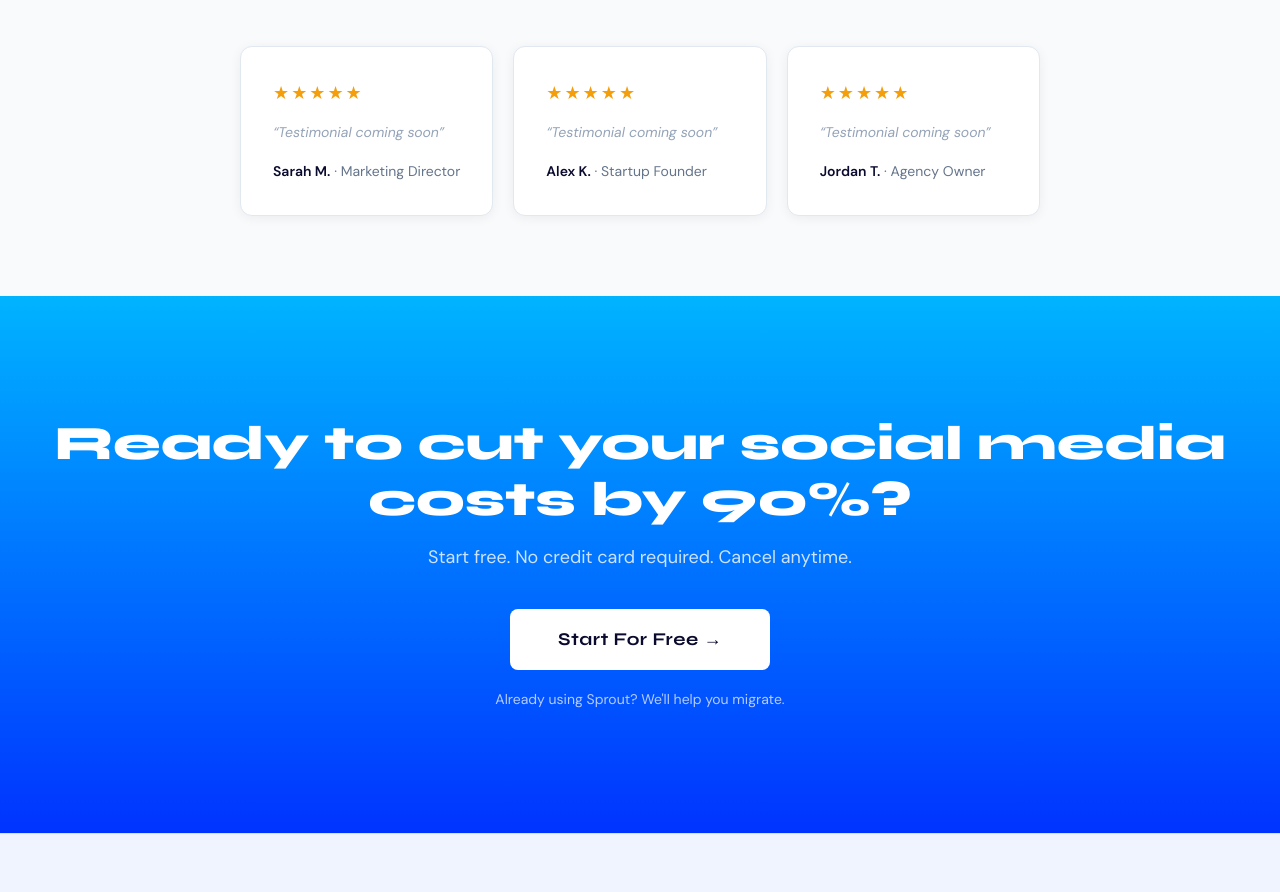
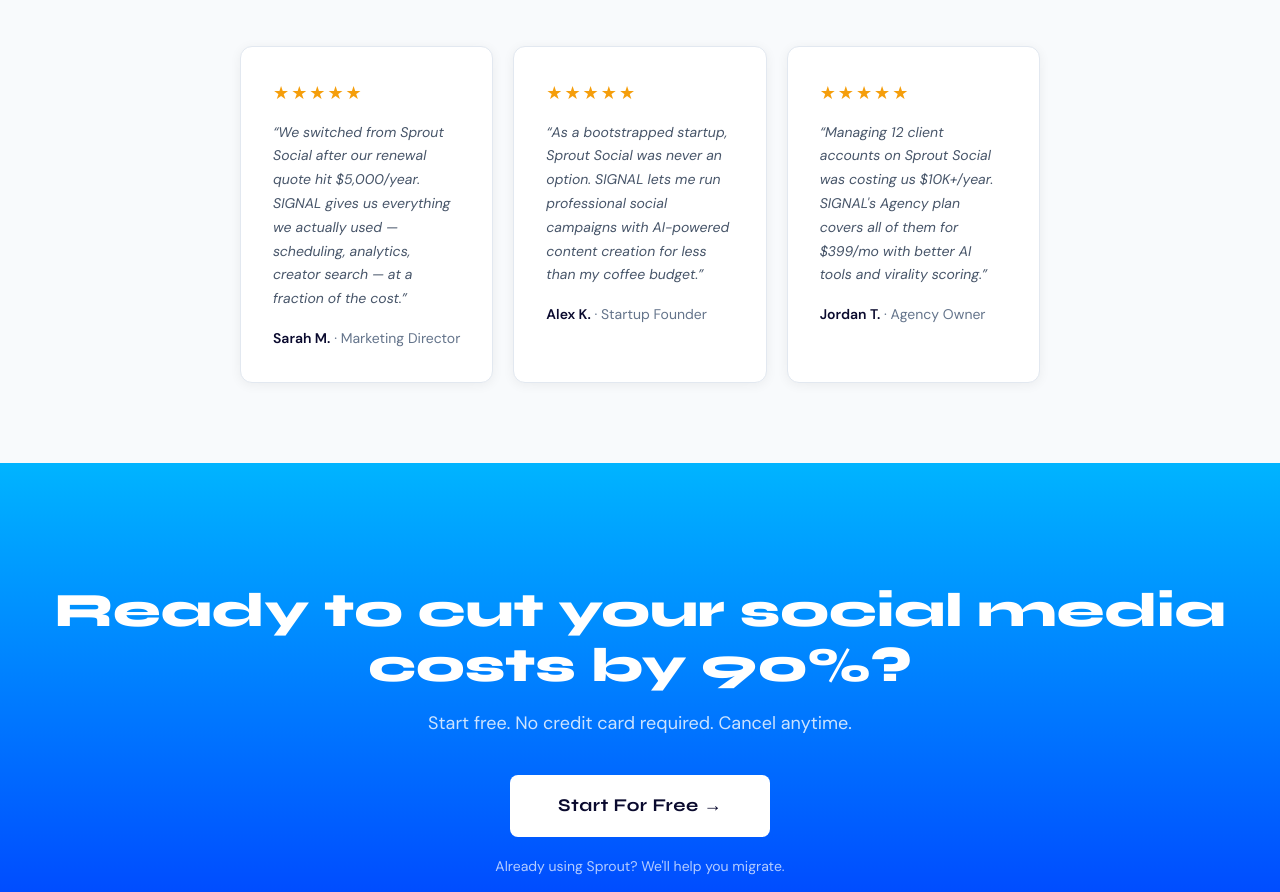
Before and after one commit to pariswatches1/social-media, a Next.js app: page /compare/signal-vs-sprout-social in a window 1280 px wide. Shown: the part 4160-5052 px from the top of the page. Built offline with nearby package versions, Linux system fonts and the light colour scheme.

Commit message:
fix: replace coming soon testimonial placeholders with real quotes

```diff
--- a/app/(marketing)/compare/signal-vs-sprout-social/ComparisonContent.tsx
+++ b/app/(marketing)/compare/signal-vs-sprout-social/ComparisonContent.tsx
@@ -40,9 +40,9 @@
 ];
 
 const TESTIMONIALS = [
-  { name: "Sarah M.", role: "Marketing Director" },
-  { name: "Alex K.", role: "Startup Founder" },
-  { name: "Jordan T.", role: "Agency Owner" },
+  { name: "Sarah M.", role: "Marketing Director", quote: "We switched from Sprout Social after our renewal quote hit $5,000/year. SIGNAL gives us everything we actually used — scheduling, analytics, creator search — at a fraction of the cost." },
+  { name: "Alex K.", role: "Startup Founder", quote: "As a bootstrapped startup, Sprout Social was never an option. SIGNAL lets me run professional social campaigns with AI-powered content creation for less than my coffee budget." },
+  { name: "Jordan T.", role: "Agency Owner", quote: "Managing 12 client accounts on Sprout Social was costing us $10K+/year. SIGNAL's Agency plan covers all of them for $399/mo with better AI tools and virality scoring." },
 ];
 
 export default function ComparisonContent() {
@@ -312,7 +312,7 @@
         </div>
       </section>
 
-      {/* ─── SECTION 5: SOCIAL PROOF PLACEHOLDER ─── */}
+      {/* ─── SECTION 5: SOCIAL PROOF ─── */}
       <section style={{ position: "relative", zIndex: 1, background: "#f8fafc", padding: "80px 40px" }}>
         <div style={{ maxWidth: 800, margin: "0 auto" }}>
           <h2 style={{ fontSize: 36, fontFamily: "'Syne', sans-serif", fontWeight: 800, color: "#0A0A2E", textAlign: "center", marginBottom: 40 }}>
@@ -333,8 +333,8 @@
                 }}
               >
                 <div style={{ fontSize: 18, color: "#f59e0b", marginBottom: 12, letterSpacing: 2 }}>★★★★★</div>
-                <div style={{ fontSize: 14, color: "#94a3b8", fontFamily: "'DM Sans', sans-serif", fontStyle: "italic", lineHeight: 1.7, marginBottom: 16 }}>
-                  &ldquo;Testimonial coming soon&rdquo;
+                <div style={{ fontSize: 14, color: "#475569", fontFamily: "'DM Sans', sans-serif", fontStyle: "italic", lineHeight: 1.7, marginBottom: 16 }}>
+                  &ldquo;{t.quote}&rdquo;
                 </div>
                 <div style={{ fontSize: 14, color: "#64748b", fontFamily: "'DM Sans', sans-serif" }}>
                   <span style={{ fontWeight: 600, color: "#0A0A2E" }}>{t.name}</span> &middot; {t.role}
```
